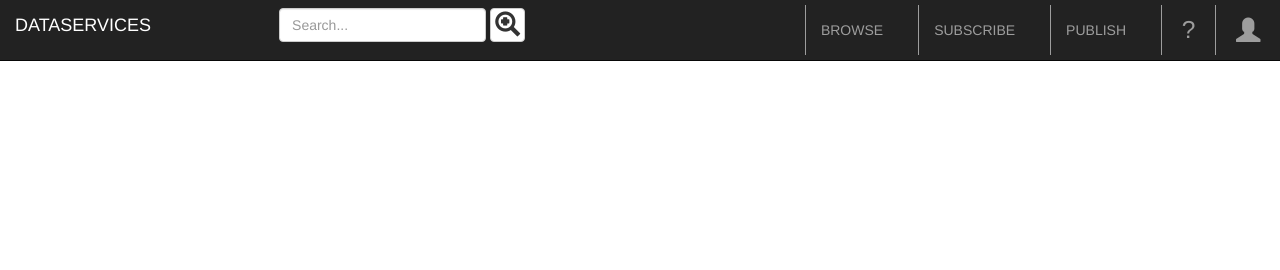
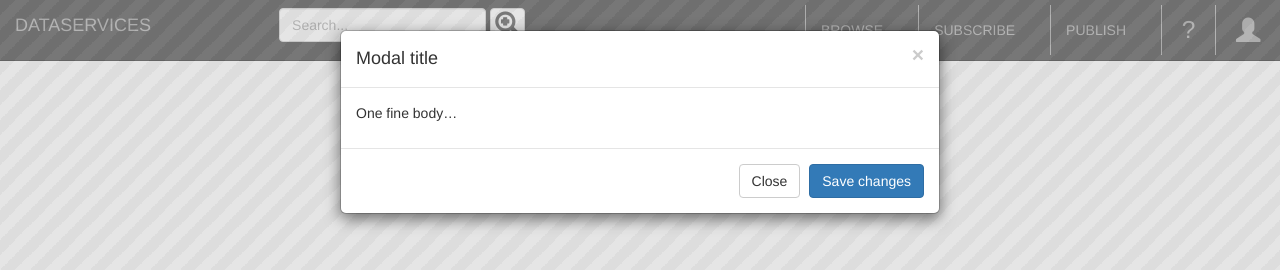
Before and after one commit to mlybrand/complex-bs-modal, a plain HTML site: page index.html in a window 1280 px wide. Drawn offline with Linux system fonts and the light colour scheme.

Commit message:
implemented modal and changed the backdrop to use diagonal lines

```diff
--- a/css/site.css
+++ b/css/site.css
@@ -35,3 +35,16 @@ ul.navbar-nav li.glyphed a {
     padding-bottom: 0.49em;
     padding-right: 0.8em;
 }
+
+.modal-backdrop {
+    background-image: -webkit-gradient(linear, right bottom, left top, color-stop(0, #ccc), color-stop(0.25, #ccc), color-stop(0.25, #bbb), color-stop(0.5, #bbb), color-stop(0.5, #ccc), color-stop(0.75, #ccc), color-stop(0.75, #bbb));
+    background-image: -webkit-linear-gradient(right bottom, #ccc 0%, #ccc 25%, #bbb 25%, #bbb 50%, #ccc 50%, #ccc 75%, #bbb 75%);
+    background-image: -moz-linear-gradient(right bottom, #ccc 0%, #ccc 25%, #bbb 25%, #bbb 50%, #ccc 50%, #ccc 75%, #bbb 75%);
+    background-image: -ms-linear-gradient(right bottom, #ccc 0%, #ccc 25%, #bbb 25%, #bbb 50%, #ccc 50%, #ccc 75%, #bbb 75%);
+    background-image: -o-linear-gradient(right bottom, #ccc 0%, #ccc 25%, #bbb 25%, #bbb 50%, #ccc 50%, #ccc 75%, #bbb 75%);
+    filter: progid:DXImageTransform.Microsoft.gradient( startColorstr='#cccccc', endColorstr='#bbbbbb',GradientType=0 ); / IE6-8 */
+    background-image: linear-gradient(right bottom, #ccc 0%, #ccc 25%, #bbb 25%, #bbb 50%, #ccc 50%, #ccc 75%, #bbb 75%);
+    background-size: 30px 30px;
+    width:100%;
+    height:100%;
+}
--- a/index.html
+++ b/index.html
@@ -28,19 +28,27 @@
         </ul>
     </div>
 
-<!--
-    <div class="modal fade in">
-        <div class="model-dialog">
-            <div class="modal-content">
-                <div class="modal-header">
-                    <button type="button" class="close" data-dismiss="modal"><span>&times;</span></button>
-                </div>
-            </div>
+    <div id="my-modal" class="modal fade">
+      <div class="modal-dialog">
+        <div class="modal-content">
+          <div class="modal-header">
+            <button type="button" class="close" data-dismiss="modal" aria-label="Close"><span aria-hidden="true">&times;</span></button>
+            <h4 class="modal-title">Modal title</h4>
+          </div>
+          <div class="modal-body">
+            <p>One fine body&hellip;</p>
+          </div>
+          <div class="modal-footer">
+            <button type="button" class="btn btn-default" data-dismiss="modal">Close</button>
+            <button type="button" class="btn btn-primary">Save changes</button>
+          </div>
         </div>
+      </div>
     </div>
--->
 
     <script src="js/jquery-2.1.3.js"></script>
     <script src="js/bootstrap.js"></script>
+    <script src="js/script.js"></script>
+
 </body>
 </html>
--- /dev/null
+++ b/js/script.js
@@ -0,0 +1 @@
+$("#my-modal").modal();
```
Also changed, not shown: images/modal-backdrop.jpg (added).
